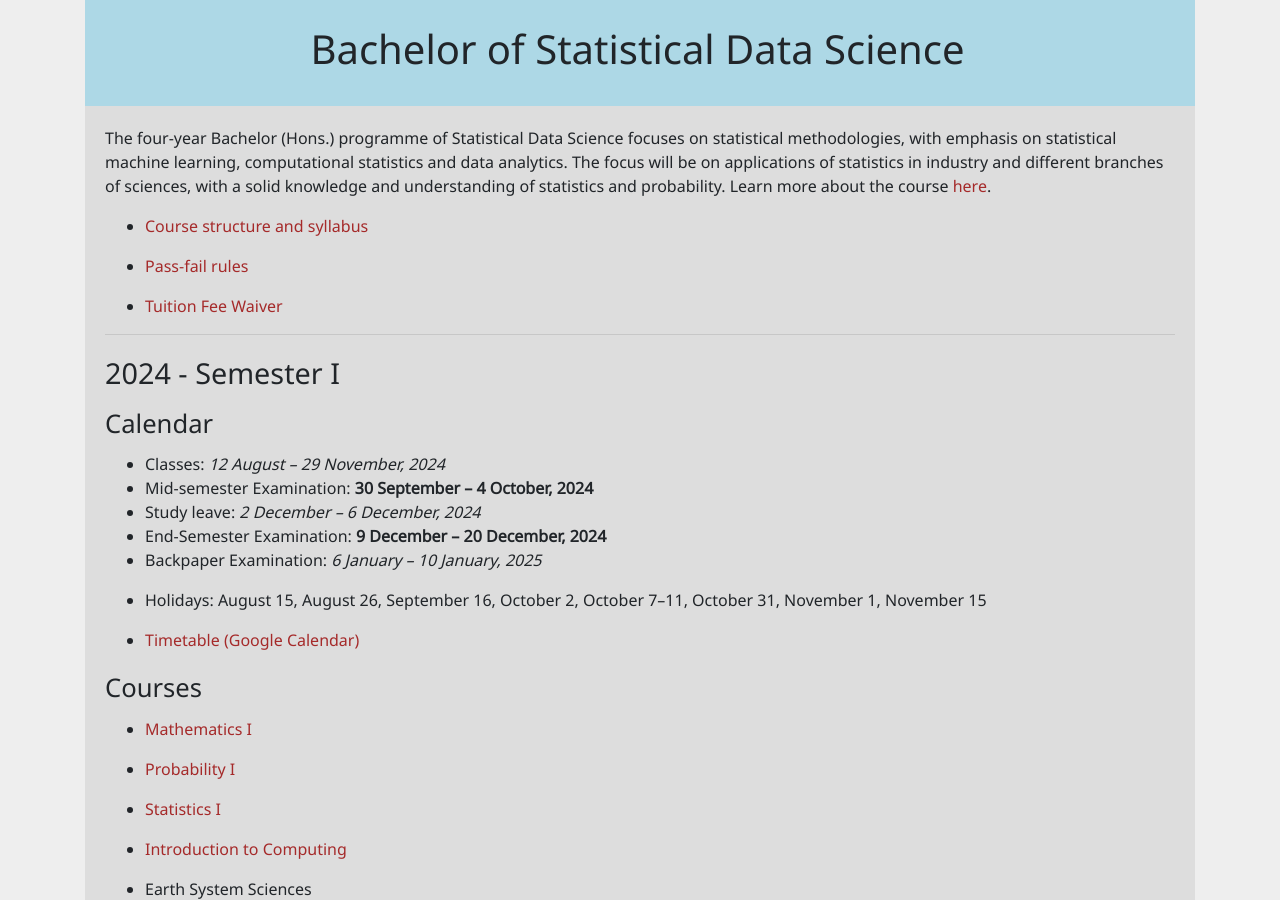
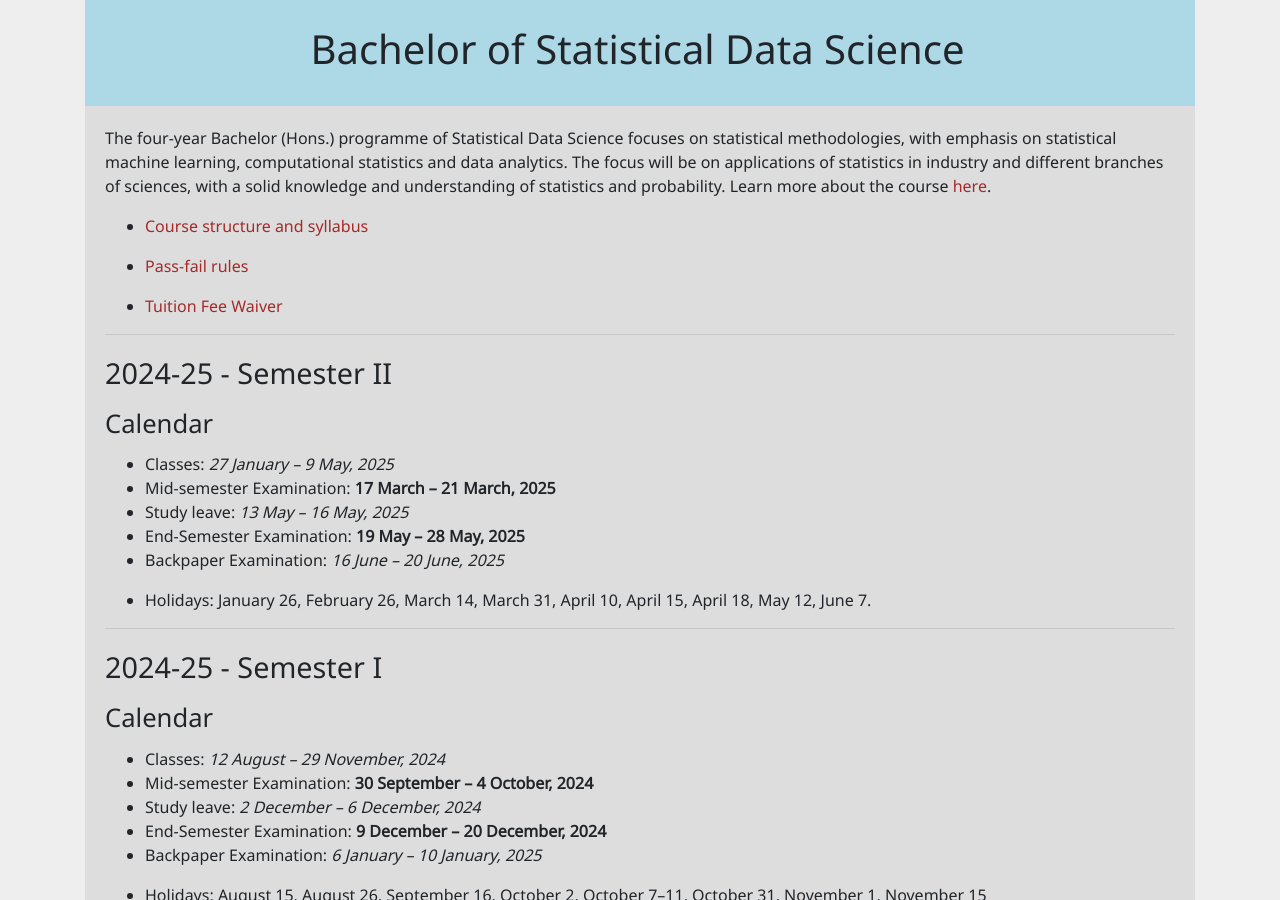
Before and after one commit to bsds-isi/bsds-isi.github.io, a Jekyll site: the page built from index.md, in a window 1280 px wide and 900 px high. Built offline with Jekyll 4.4.1, drawn with Linux system fonts in a browser that asks for light colours.

Commit message:
Update index.md

```diff
--- a/index.md
+++ b/index.md
@@ -21,7 +21,23 @@ statistics and probability. Learn more about the course
 
 * * *
 
-# 2024 - Semester I
+# 2024-25 - Semester II
+
+## Calendar
+
+* Classes: _27 January – 9 May, 2025_
+* Mid-semester Examination: __17 March – 21 March, 2025__
+* Study leave: _13 May – 16 May, 2025_
+* End-Semester Examination: __19 May – 28 May, 2025__
+* Backpaper Examination: _16 June – 20 June, 2025_
+
+* Holidays: January 26, February 26, March 14, March 31, April 10, April 15, April 18, May 12, June 7.
+
+* * *
+
+
+
+# 2024-25 - Semester I
 
 ## Calendar
 
```
